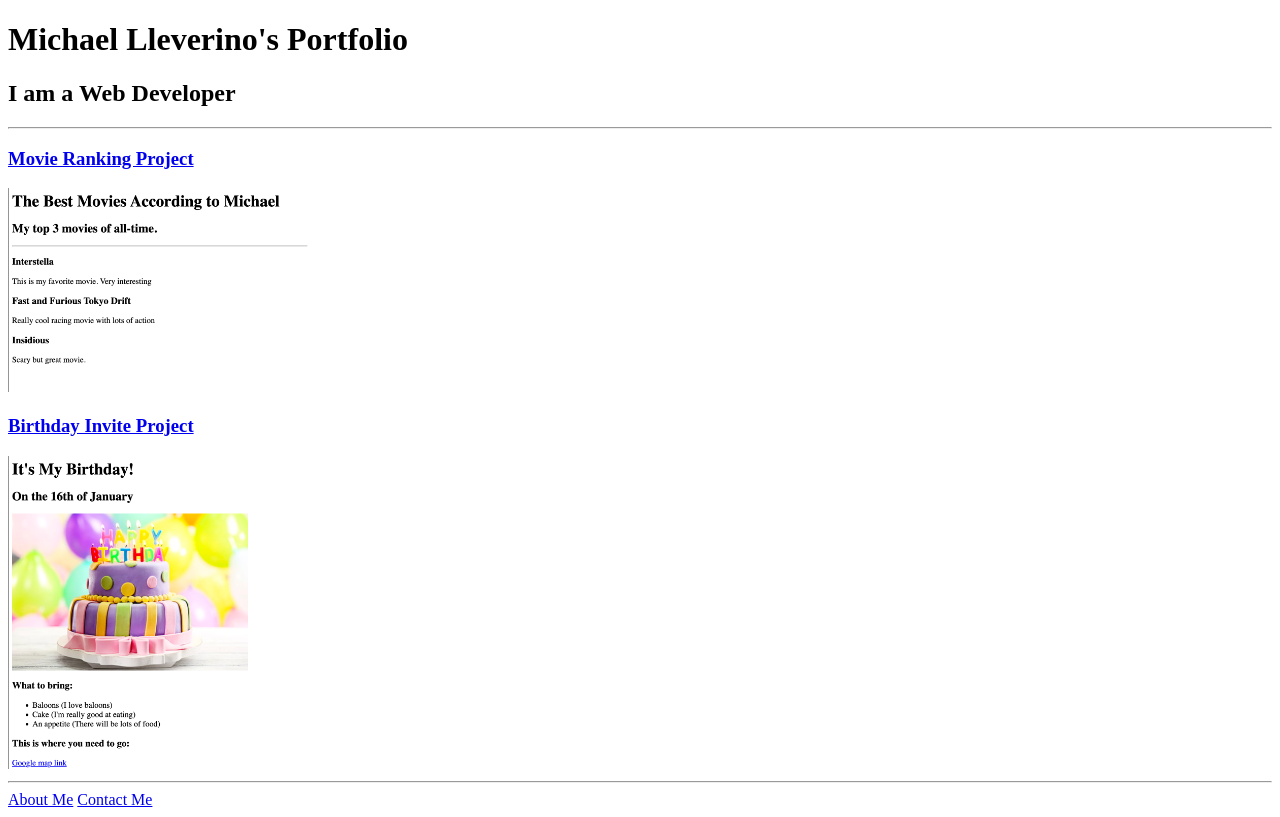
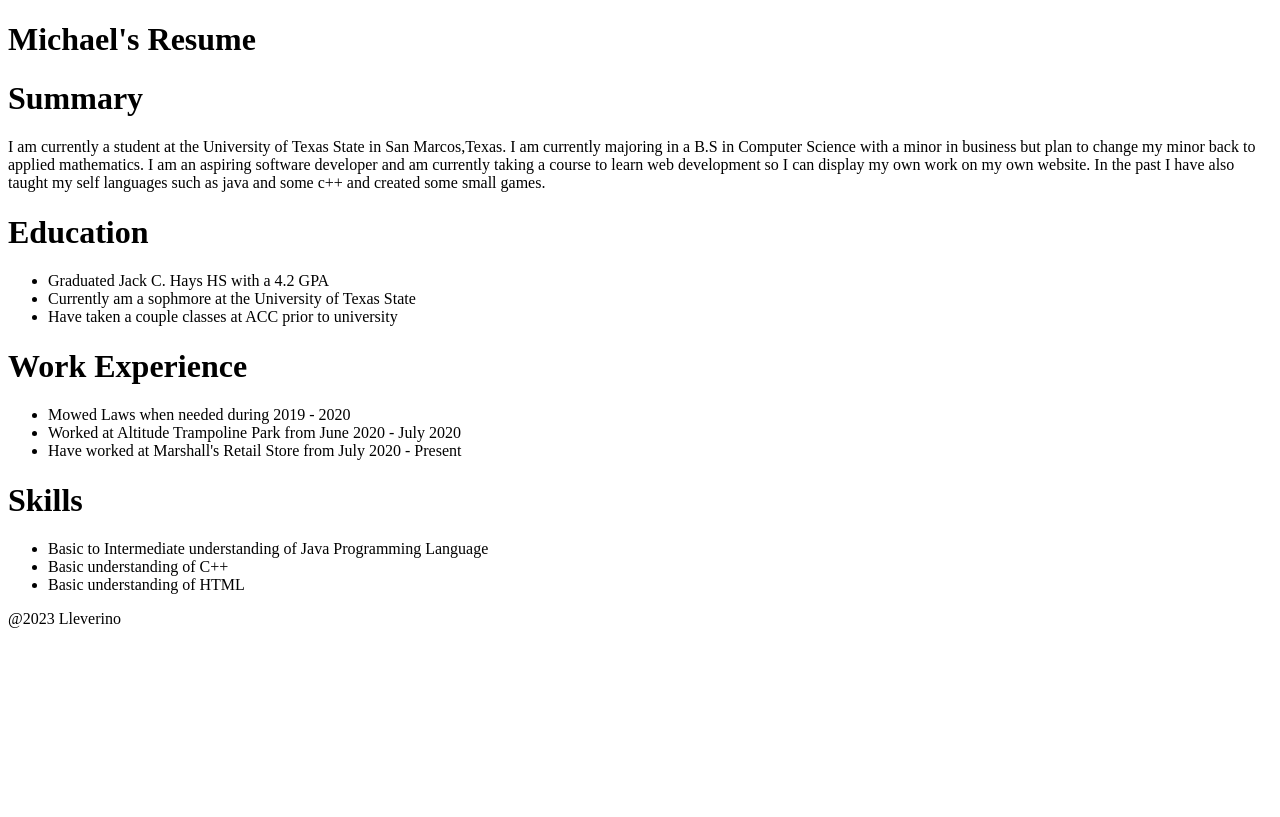
Before and after one commit to MichaelAlex03/html-portfolio, a plain HTML site: page index.html in a window 1280 px wide. Drawn offline with Linux system fonts and the light colour scheme.

Commit message:
Add files via upload

```diff
--- a/index.html
+++ b/index.html
@@ -1,37 +1,41 @@
-<!-- TODO 1: Create the HTML Boilerplate -->
 <!DOCTYPE html>
 <html lang="en">
 <head>
     <meta charset="UTF-8">
     <meta http-equiv="X-UA-Compatible" content="IE=edge">
     <meta name="viewport" content="width=device-width, initial-scale=1.0">
-    <title>Michael's Portfolio</title>
+    <title>My Resume</title>
 </head>
 <body>
-    <h1>Michael Lleverino's Portfolio</h1>
-    <h2>I am a Web Developer</h2>
-    <hr/>
-    <h3><a href = ./public/movie-ranking.html>Movie Ranking Project</h3></a>
-    <img src = ./assets/images/movies.png alt = "picture of movie ranking project"
-    width = "300" />
-    <h3><a href = ./public/birthday-invite.html>Birthday Invite Project</a></h3>
-    <img src = ./assets/images/bday.png alt = "picture of birthday invite project"
-    width = "300" />
-    <hr/>
-    <a href = ./public/about.html>About Me</a>
-    <a href = ./public/contact.html>Contact Me</a>
+    <h1>Michael's Resume</h1>
+    <h1>Summary </h1>
+    <p>I am currently a student at the University of Texas State in San Marcos,Texas.
+        I am currently majoring in a B.S in Computer Science with a minor in business
+        but plan to change my minor back to applied mathematics. I am an aspiring software
+        developer and am currently taking a course to learn web development so I can display
+        my own work on my own website. In the past I have also taught my self languages such as
+        java and some c++ and created some small games.
+    </p>
+    <h1>Education</h1>
+    <ul>
+        <li>Graduated Jack C. Hays HS with a 4.2 GPA</li>
+        <li>Currently am a sophmore at the University of Texas State</li>
+        <li>Have taken a couple classes at ACC prior to university</li>
+    </ul>
+    <h1>Work Experience</h1>
+    <ul>
+        <li>Mowed Laws when needed during 2019 - 2020</li>
+        <li>Worked at Altitude Trampoline Park from June 2020 - July 2020</li>
+        <li>Have worked at Marshall's Retail Store from July 2020 - Present</li>
+    </ul>
+    <h1>Skills</h1>
+    <ul>
+        <li>Basic to Intermediate understanding of Java Programming Language</li>
+        <li>Basic understanding of C++</li>
+        <li>Basic understanding of HTML</li>
+    </ul>
+    <footer>
+        <p>@2023 Lleverino</p>
+    </footer>
 </body>
 </html>
-<!-- TODO 2: Add Your previous projects' HTML into the public folder -->
-
-<!-- TODO 3: Take screenshots of your project previews and add the images to the images folder -->
-
-<!-- TODO 4: Add titles/subtitles etc. -->
-
-<!-- TODO 5: Add a link to the project pages -->
-
-<!-- TODO 6: Add images to show the project previews
-HINT for TODO 6: You can use the height attribute set to 200 to make the image smaller:
-https://developer.mozilla.org/en-US/docs/Web/HTML/Element/img#attr-height -->
-
-<!-- TODO 7: Add the Contact Me and About Me page links -->
```
Also changed, not shown: contact.html (added), hobbies.html (added).
